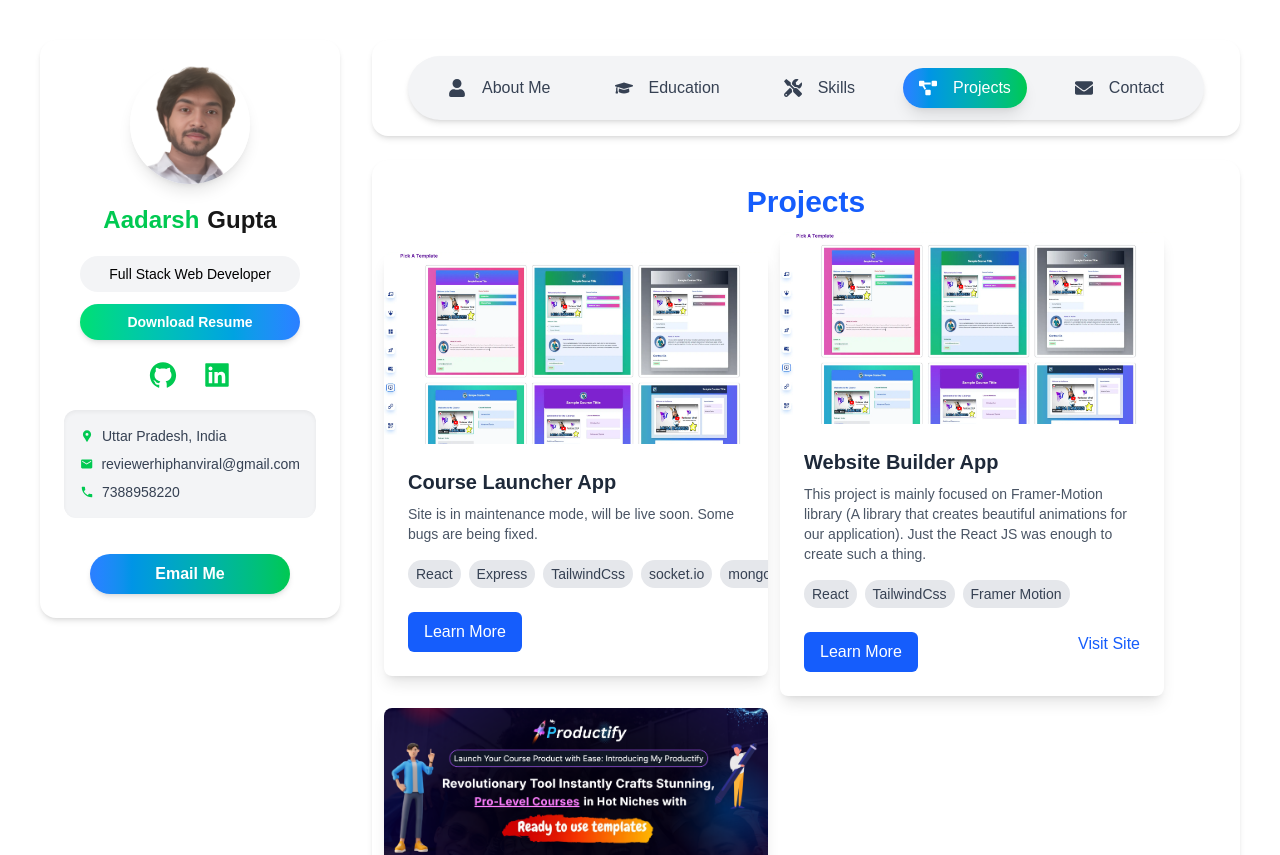
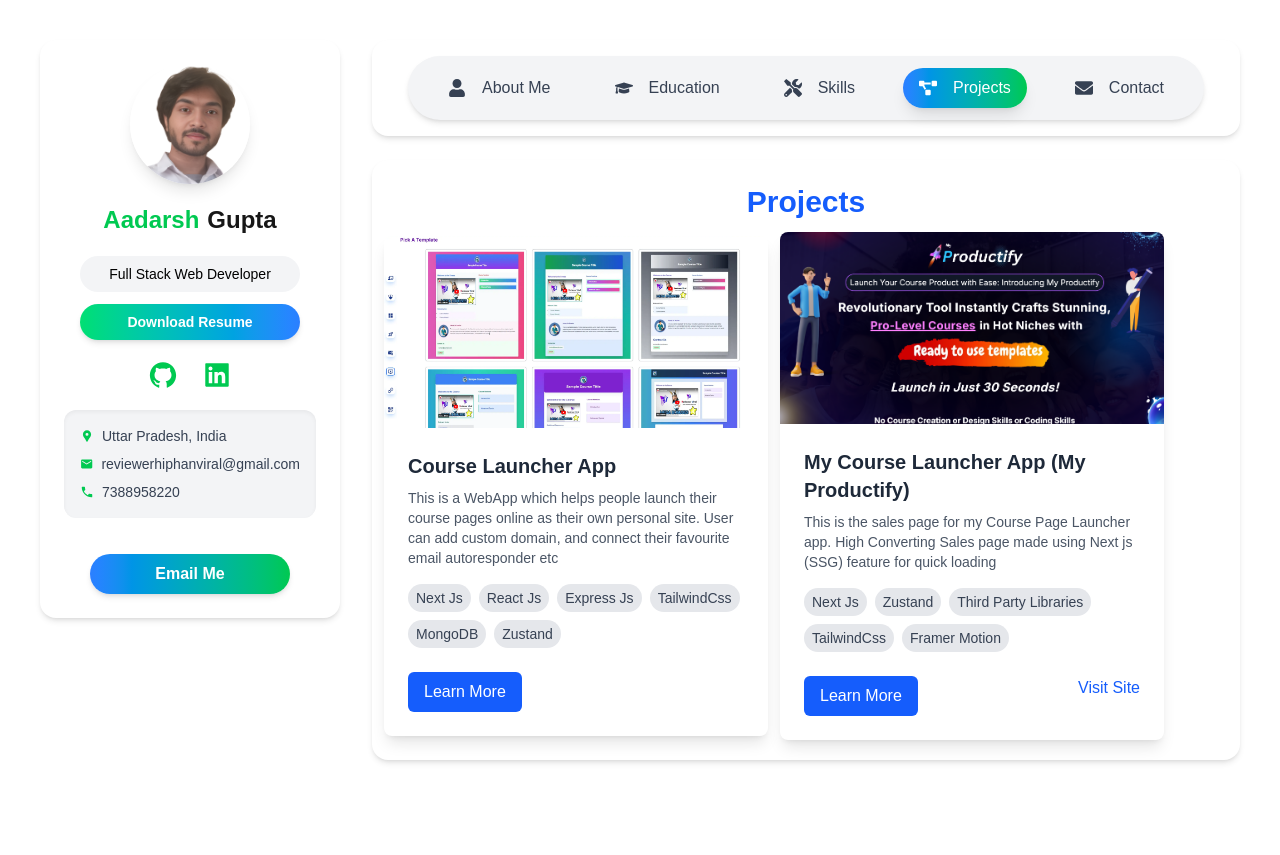
Before and after one commit to AaKuGu/portfolio2, a Next.js app: page /projects in a window 1280 px wide. Shown: the top 855 px of the page. After the commit the page ends 800 px from the top, so only its background shows below. Built offline with nearby package versions, Linux system fonts and the light colour scheme.

Commit message:
few more things added

```diff
--- a/src/app/page.js
+++ b/src/app/page.js
@@ -5,7 +5,7 @@ import { FaUserAstronaut } from "react-icons/fa";
 
 const page = () => {
   return (
-    <div className="flex flex-col gap-8 p-3 md:p-10 w-full h-full text-white ">
+    <div className="flex flex-col gap-8 p-3 md:p-5 w-full h-full text-white ">
       {/* Main Heading */}
       <motion.div
         initial={{ opacity: 0, y: -20 }}
--- /dev/null
+++ b/src/app/projects/[project_id]/page.jsx
@@ -0,0 +1,92 @@
+"use client";
+
+import React from "react";
+import { useRouter } from "next/navigation";
+
+const data = [
+  {
+    id: "cla",
+    label: "Course Launcher App (My Productify)",
+    demoVideoUrl: "https://www.youtube.com/embed/6GEaOwd7ckw",
+    proofVideoUrl: "https://www.youtube.com/embed/proof_video_id_for_cla",
+    description:
+      "The Course Launcher App is the ultimate solution for anyone looking to create and sell online courses without the need for coding skills. Whether you're an entrepreneur, educator, or content creator, this app provides you with everything you need to launch your online course effortlessly. With our pre-designed templates and powerful features, you can go from idea to launch in no time.",
+  },
+  {
+    id: "sp",
+    label: "Sales Page (My Productify)",
+    demoVideoUrl: "https://www.youtube.com/embed/demo_video_id_for_sp",
+    proofVideoUrl: "https://www.youtube.com/embed/proof_video_id_for_sp",
+    description:
+      "This Sales Page builder enables users to create stunning, high-converting sales pages quickly, solving the problem of expensive landing page tools.",
+  },
+];
+
+const ProjectDetails = ({ params }) => {
+  const { project_id } = params;
+  const router = useRouter();
+
+  const project = data.find((item) => item.id === project_id);
+
+  if (!project) {
+    return (
+      <div className="p-8 text-center text-red-500">Project not found!</div>
+    );
+  }
+
+  return (
+    <div className="flex flex-col gap-8 p-4 md:p-8">
+      {/* Proof Video */}
+      <div className="aspect-w-16 aspect-h-9">
+        <h2 className="text-2xl font-semibold mb-4">
+          Here is the proof, that i have created this project
+        </h2>
+        <iframe
+          src={project.proofVideoUrl}
+          title="Proof of Creation Video"
+          allow="accelerometer; autoplay; clipboard-write; encrypted-media; gyroscope; picture-in-picture"
+          allowFullScreen
+          className="w-full h-64 md:h-[500px] rounded-xl shadow-lg"
+        ></iframe>
+      </div>
+
+      {/* Project Title */}
+      <h1 className="text-xl md:text-3xl font-bold text-center">
+        {project.label} Demo
+      </h1>
+
+      {/* Demo Video */}
+      <div className="aspect-w-16 aspect-h-9">
+        <iframe
+          src={project.demoVideoUrl}
+          title="Project Demo Video"
+          allow="accelerometer; autoplay; clipboard-write; encrypted-media; gyroscope; picture-in-picture"
+          allowFullScreen
+          className="w-full h-64 md:h-[500px] rounded-xl shadow-lg"
+        ></iframe>
+      </div>
+
+      {/* Project Description */}
+      <div className="bg-white dark:bg-dark-300 p-6 rounded-xl shadow-md">
+        <h2 className="text-2xl font-semibold mb-4 text-black">
+          How This Project Solves a Real Problem
+        </h2>
+        <p className="text-gray-700 italic leading-relaxed">
+          {project.description}
+        </p>
+      </div>
+
+      {/* Back Button */}
+      <div className="flex justify-center mt-6">
+        <button
+          onClick={() => router.back()}
+          className="bg-gradient-to-r from-blue-500 to-green-500 hover:from-green-500 hover:to-blue-500 text-white px-6 py-3 rounded-full shadow-lg transition-all duration-300"
+        >
+          Back
+        </button>
+      </div>
+    </div>
+  );
+};
+
+export default ProjectDetails;
--- /dev/null
+++ b/src/components/PathnameProvider.jsx
@@ -0,0 +1,10 @@
+"use client";
+
+import { usePathname } from "next/navigation";
+
+const PathnameProvider = ({ children }) => {
+  const pathname = usePathname();
+  return children({ pathname });
+};
+
+export default PathnameProvider;
--- a/src/components/Projects.jsx
+++ b/src/components/Projects.jsx
@@ -9,34 +9,47 @@ export const projects = [
     id: "cla",
     name: "Course Launcher App",
     description:
-      "Site is in maintenance mode, will be live soon. Some bugs are being fixed.",
+      "This is a WebApp which helps people launch their course pages online as their own personal site. User can add custom domain, and connect their favourite email autoresponder etc",
     image_path: "/images/courseLauncherAppImage.webp",
     deployed_url: "",
     github_url: "",
     category: ["fullStack", "react"],
-    key_techs: ["React", "Express", "TailwindCss", "socket.io", "mongodb"],
+    key_techs: [
+      "Next Js",
+      "React Js",
+      "Express Js",
+      "TailwindCss",
+      "MongoDB",
+      "Zustand",
+    ],
   },
-  {
-    id: "wba",
-    name: "Website Builder App",
-    description:
-      "This project is mainly focused on Framer-Motion library (A library that creates beautiful animations for our application). Just the React JS was enough to create such a thing.",
-    image_path: "/images/courseLauncherAppImage.webp",
-    deployed_url: "https://pizzajoint-eight.vercel.app/",
-    github_url: "https://github.com/AaKuGu/pizzajoint",
-    category: ["react"],
-    key_techs: ["React", "TailwindCss", "Framer Motion"],
-  },
+  // {
+  //   id: "wba",
+  //   name: "Website Builder App",
+  //   description:
+  //     "This project is mainly focused on Framer-Motion library (A library that creates beautiful animations for our application). Just the React JS was enough to create such a thing.",
+  //   image_path: "/images/courseLauncherAppImage.webp",
+  //   deployed_url: "https://pizzajoint-eight.vercel.app/",
+  //   github_url: "https://github.com/AaKuGu/pizzajoint",
+  //   category: ["react"],
+  //   key_techs: ["React", "TailwindCss", "Framer Motion"],
+  // },
   {
     id: "sp",
     name: "My Course Launcher App (My Productify)",
     description:
-      "This project focuses on a user-friendly course creation platform, including drag-and-drop design, email automation, and payment gateway integration.",
+      "This is the sales page for my Course Page Launcher app. High Converting Sales page made using Next js (SSG) feature for quick loading",
     image_path: "/images/salesPage.png",
     deployed_url: "https://pizzajoint-eight.vercel.app/",
     github_url: "https://github.com/AaKuGu/pizzajoint",
     category: ["react"],
-    key_techs: ["React", "TailwindCss", "Framer Motion"],
+    key_techs: [
+      "Next Js",
+      "Zustand",
+      "Third Party Libraries",
+      "TailwindCss",
+      "Framer Motion",
+    ],
   },
 ];
 
@@ -47,7 +60,7 @@ const fadeInUp = {
 
 const Projects = () => {
   return (
-    <div className="">
+    <div className="" id="projects">
       <motion.div variants={fadeInUp} initial="initial" animate="animate">
         <h5 className="my-3 text-3xl font-bold text-center text-blue-600">
           Projects
@@ -62,6 +75,7 @@ const Projects = () => {
               initial="initial"
               animate="animate"
               className="max-w-sm rounded-lg shadow-lg bg-white dark:bg-dark-300 overflow-hidden"
+              id={project.id}
             >
               <img
                 src={project.image_path}
@@ -69,17 +83,17 @@ const Projects = () => {
                 className="w-full h-48 object-cover"
               />
               <div className="p-6">
-                <h5 className="text-xl font-semibold text-gray-800 dark:text-white">
+                <h5 className="text-xl font-semibold text-gray-800 ">
                   {project.name}
                 </h5>
-                <p className="text-sm text-gray-600 dark:text-gray-300 mt-2">
+                <p className="text-sm text-gray-600  mt-2">
                   {project.description}
                 </p>
-                <div className="flex items-center mt-4 gap-2">
+                <div className="flex items-center mt-4 gap-2 flex-wrap">
                   {project.key_techs.map((tech, index) => (
                     <span
                       key={index}
-                      className="bg-gray-200 text-sm px-2 py-1 rounded-full text-gray-700 dark:text-gray-300"
+                      className="bg-gray-200 text-sm px-2 py-1 rounded-full text-gray-700 "
                     >
                       {tech}
                     </span>
```
